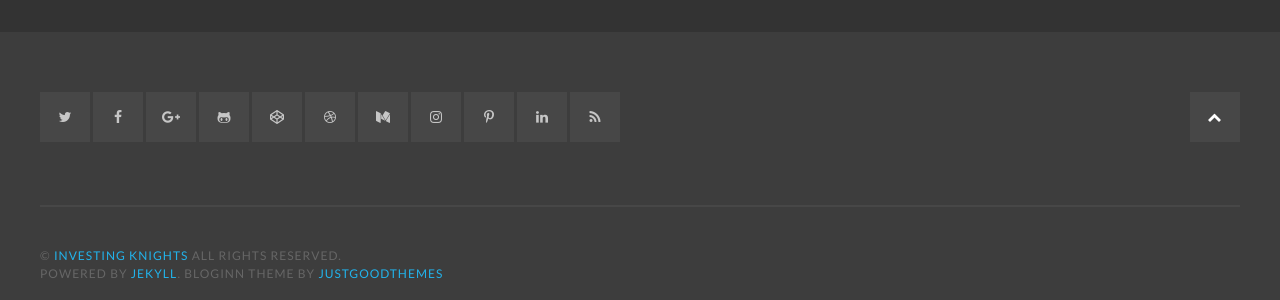
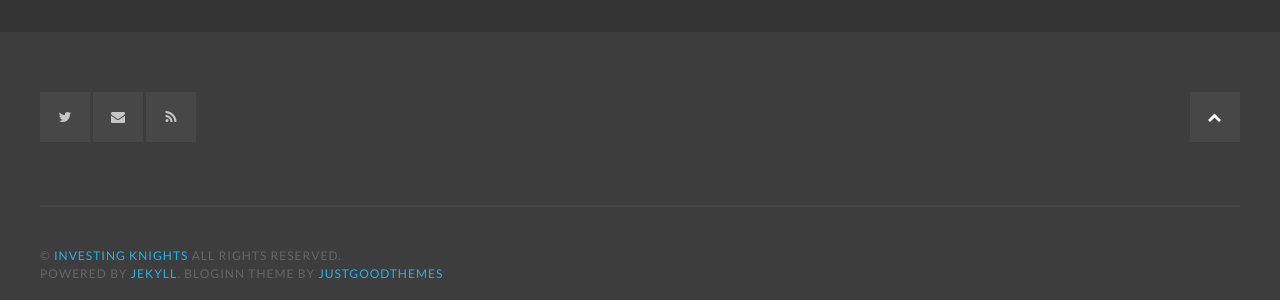
Before and after one commit to investingknights/investingknights.github.io, a Jekyll site: the page built from index.html, in a window 1280 px wide. Shown: the part 2866-3166 px from the top of the page. Built offline with Jekyll 4.4.1, drawn with Linux system fonts in a browser that asks for light colours; some web fonts are replaced; the list of posts is cut into pages by our own code.

Commit message:
footer modified

```diff
--- a/_includes/footer.html
+++ b/_includes/footer.html
@@ -4,11 +4,12 @@
             {% if site.twitter_username %}
             <a href="https://twitter.com/{{ site.twitter_username }}" class="fa-twitter square fill-horizontal"><span class="screen-reader-text">Twitter</span></a>
             {% endif %}
+            {% if site.googleplus_username %}
+            <a href="mailto:investingknight@gmail.com" class="fa-envelope square fill-horizontal"><span class="screen-reader-text">E-Mail</span></a>
+            {% endif %}
+            <!--
             {% if site.facebook_username %}
             <a href="https://www.facebook.com/{{ site.facebook_username }}" class="fa-facebook square fill-horizontal"><span class="screen-reader-text">Facebook</span></a>
-            {% endif %}
-            {% if site.googleplus_username %}
-            <a href="https://plus.google.com/{{ site.googleplus_username }}" class="fa-google-plus square fill-horizontal"><span class="screen-reader-text">Google+</span></a>
             {% endif %}
             {% if site.github_username %}
             <a href="https://github.com/{{ site.github_username }}" class="fa-github-alt square fill-horizontal"><span class="screen-reader-text">GitHub</span></a>
@@ -31,6 +32,7 @@
             {% if site.linkedin_username %}
             <a href="https://www.linkedin.com/in/{{ site.linkedin_username }}" class="fa-linkedin square fill-horizontal"><span class="screen-reader-text">LinkedIn</span></a>
             {% endif %}
+            -->
             <a class="fa-feed square fill-horizontal" href="{{ site.baseurl }}/feed.xml"><span class="screen-reader-text">RSS</span></a>
         </div><!-- .social-links -->
         <div class="site-info">
```
